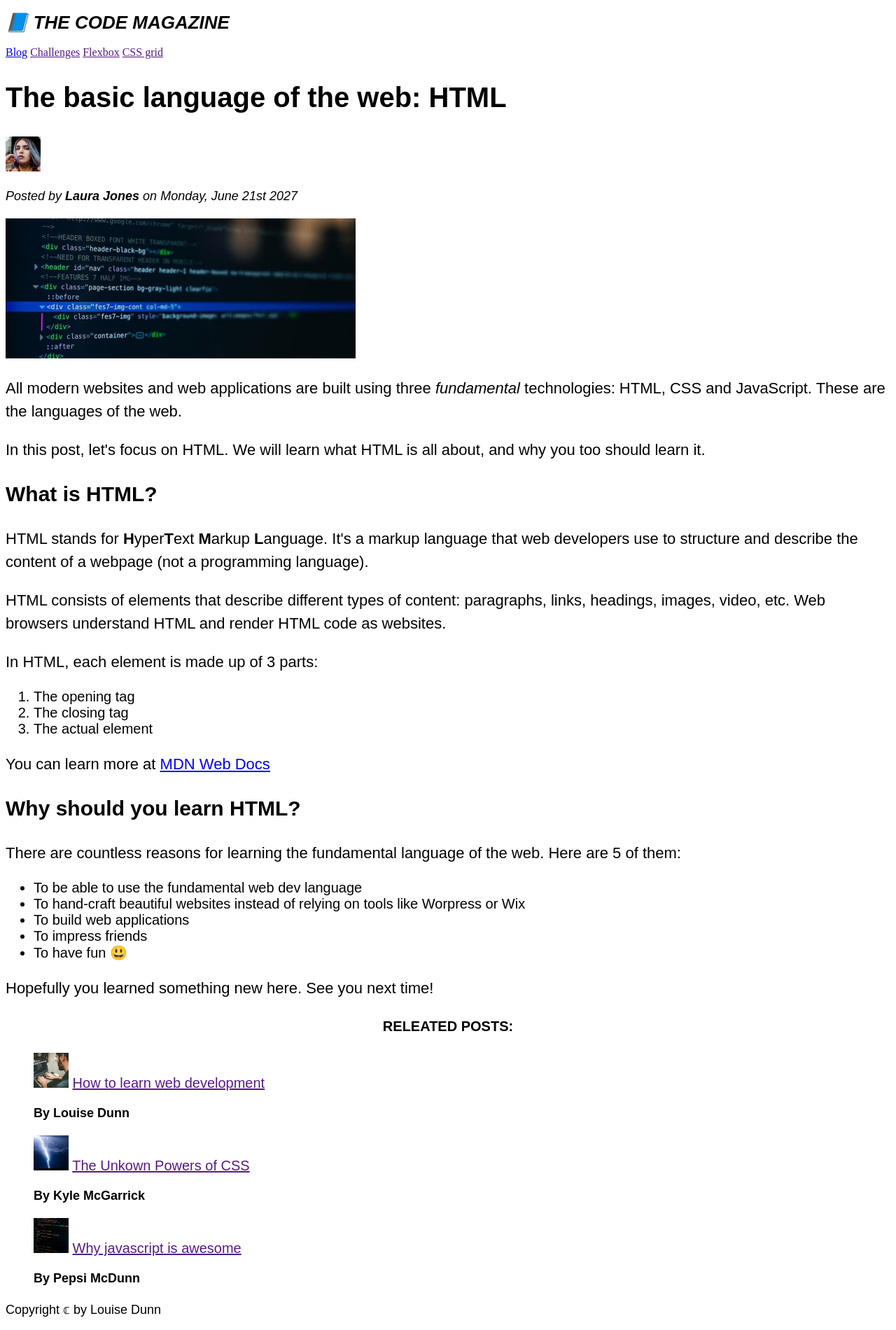
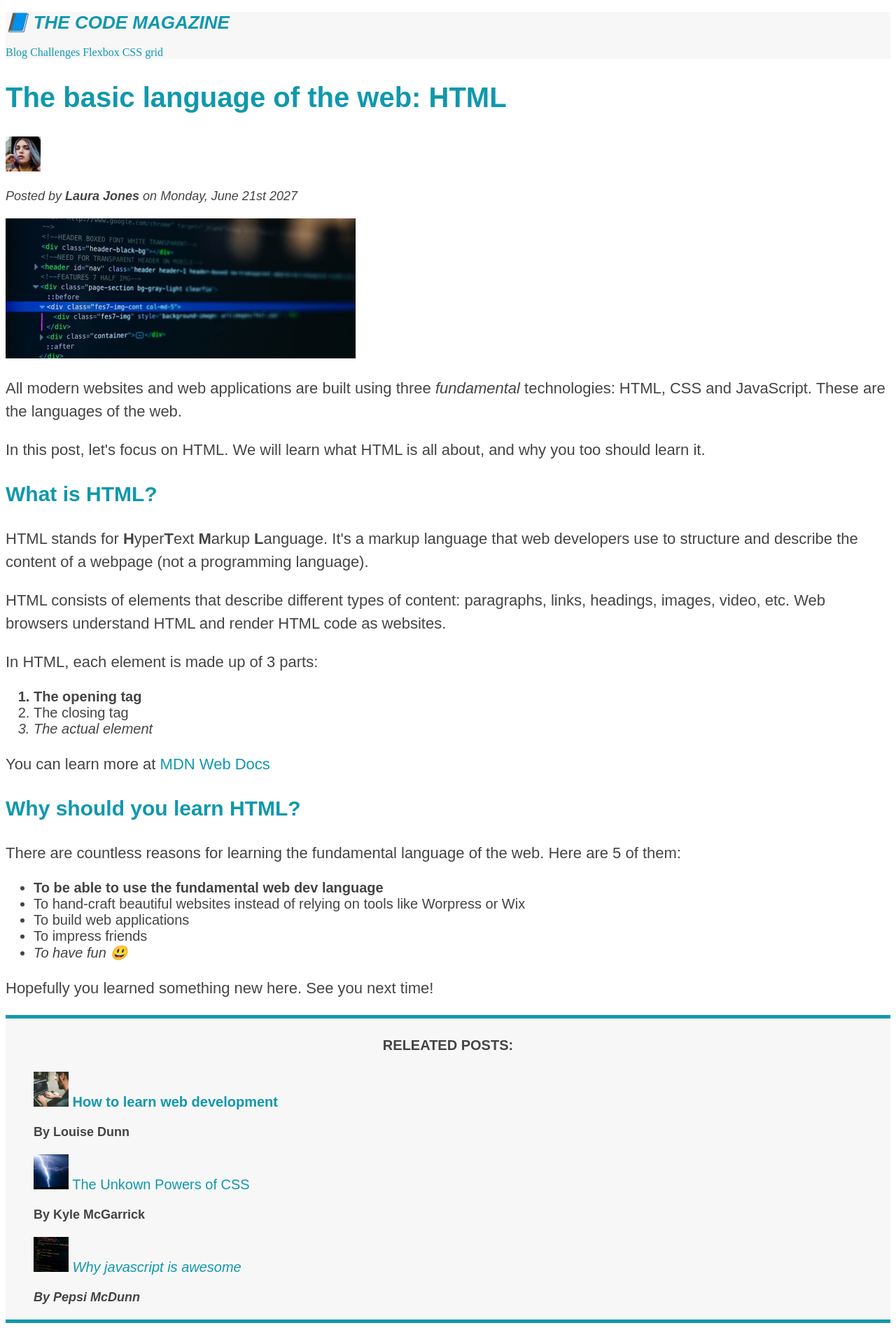
Before and after one commit to NudeOilSun/HTML-Fundementals-Tutorial, a plain HTML site: page 03-CSS-Fundamentals copy/index.html in a window 1280 px wide. Shown: the top 1900 px of the page at 70% size. Drawn offline with Linux system fonts and the light colour scheme.

Commit message:
more css styling

```diff
--- a/03-CSS-Fundamentals copy/index.html
+++ b/03-CSS-Fundamentals copy/index.html
@@ -7,14 +7,14 @@
   </head>
 
   <body>
-    <header>
+    <header class="main-header">
       <h1>📘 The Code Magazine</h1>
 
       <nav>
         <a href="blog.html">Blog</a>
-        <a href="">Challenges</a>
-        <a href="">Flexbox</a>
-        <a href="">CSS grid</a>
+        <a href="#">Challenges</a>
+        <a href="#">Flexbox</a>
+        <a href="#">CSS grid</a>
       </nav>
     </header>
 
@@ -66,7 +66,7 @@
 
       <p>In HTML, each element is made up of 3 parts:</p>
       <ol>
-        <li>The opening tag</li>
+        <li class="first-li">The opening tag</li>
         <li>The closing tag</li>
         <li>The actual element</li>
       </ol>
@@ -87,7 +87,9 @@
       </p>
 
       <ul>
-        <li>To be able to use the fundamental web dev language</li>
+        <li class="first-li">
+          To be able to use the fundamental web dev language
+        </li>
         <li>
           To hand-craft beautiful websites instead of relying on tools like
           Worpress or Wix
@@ -109,7 +111,7 @@
             width="50"
             height="50"
           />
-          <a href="">How to learn web development</a>
+          <a href="#">How to learn web development</a>
           <p class="releated-author">By Louise Dunn</p>
         </li>
         <li>
@@ -119,12 +121,12 @@
             width="50"
             height="50"
           />
-          <a href="">The Unkown Powers of CSS</a>
+          <a href="#">The Unkown Powers of CSS</a>
           <p class="releated-author">By Kyle McGarrick</p>
         </li>
         <li>
           <img src="img/related-3.jpg" alt="Code" width="50" height="50" />
-          <a href="">Why javascript is awesome</a>
+          <a href="#">Why javascript is awesome</a>
           <p class="releated-author">By Pepsi McDunn</p>
         </li>
       </ul>
--- a/03-CSS-Fundamentals copy/style.css
+++ b/03-CSS-Fundamentals copy/style.css
@@ -5,6 +5,13 @@ h4,
 p,
 li {
   font-family: sans-serif;
+  color: #444;
+}
+
+h1,
+h2,
+h3 {
+  color: #1098ad;
 }
 
 h1 {
@@ -65,3 +72,59 @@ li {
 .releated-posts {
   list-style: none;
 }
+
+.main-header {
+  background-color: #f7f7f7;
+}
+
+aside {
+  background-color: #f7f7f7;
+  border-top: 5px solid #1098ad;
+  border-bottom: 5px solid #1098ad;
+}
+
+body {
+  /* background-color: blue; */
+}
+
+/* .first-li {
+  font-weight: bold;
+} */
+li:first-child {
+  font-weight: bold;
+}
+
+li:last-child {
+  font-style: italic;
+}
+
+li:nth-child(even) {
+  /* color: red; */
+}
+
+/* Micconseption: this wont work  */
+article p:first-child {
+  color: red;
+}
+
+/* Styling links */
+a:link {
+  /* only targets achors which have a href attribute*/
+  color: #1098ad;
+  text-decoration: none;
+}
+
+a:visited {
+  color: #1098ad;
+}
+
+a:hover {
+  color: orangered;
+  font-weight: bold;
+  text-decoration: underline orangered;
+}
+
+a:active {
+  background-color: black;
+  font-style: italic;
+}
```
Also changed, not shown: 1 other file.
